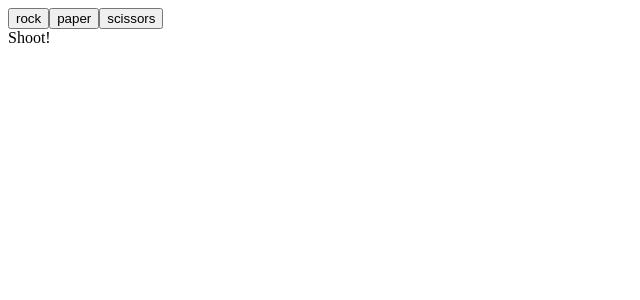
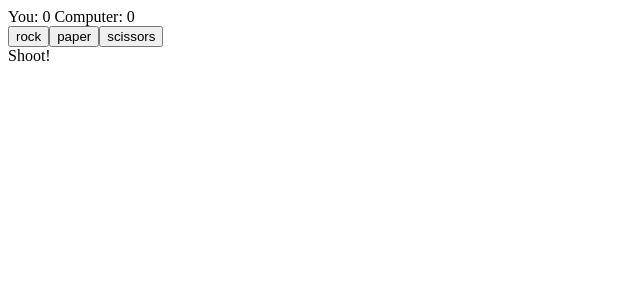
Before and after one commit to MrMisterBean/React-Paper-Scissors, a React (Create React App) app: page / in a window 1280 px wide. Shown: the top 300 px of the page, without its empty margins (0-640 px from the left). Built offline with nearby package versions, Linux system fonts and the light colour scheme.

Commit message:
added score display

```diff
--- a/src/App.js
+++ b/src/App.js
@@ -4,6 +4,9 @@ import './App.css'
 const App = () => {
   const [userGuess, setUserGuess] = useState('None')
   const [compGuess, setCompGuess] = useState('None')
+
+  const [userScore, setUserScore] = useState(0)
+  const [compScore, setCompScore] = useState(0)
 
   const rps = [
     'rock',
@@ -21,21 +24,28 @@ const App = () => {
     </button>
   )
 
+  const DisplayScore = ({userScore, compScore}) => (
+    <div>
+      You: {userScore} Computer: {compScore}
+    </div>
+  )
+
   const compRandomChoice = () => setCompGuess(randomChoice(rps))
 
   const guessRock = () => {
     return (
       setUserGuess('rock'),
-      compRandomChoice(),
-      <checkResult userGuess={userGuess} compGuess={compGuess} />
+      compRandomChoice()
     )
   }
+
   const guessPaper = () => {
     return (
       setUserGuess('paper'),
       compRandomChoice()
     )
   }
+
   const guessScissors = () => {
     return (
       setUserGuess('scissors'),
@@ -48,9 +58,9 @@ const App = () => {
   const messageTie = <div>You tie! {userGuess} = {compGuess} </div>
   const messageStart = <div> Shoot! </div>
 
-  const CheckResult = ( {userGuess, compGuess} ) => {
+  const CheckResult = () => {
 
-    if (compGuess === 'None') {
+    if (compGuess === 'None' && userGuess === 'None' ) {
       return messageStart
     }
 
@@ -85,6 +95,7 @@ const App = () => {
 
   return (
     <div>
+      <DisplayScore userScore={userScore} compScore={compScore} />
       <Button onClick={guessRock} text={'rock'} />
       <Button onClick={guessPaper} text={'paper'} />
       <Button onClick={guessScissors} text={'scissors'} />
```
